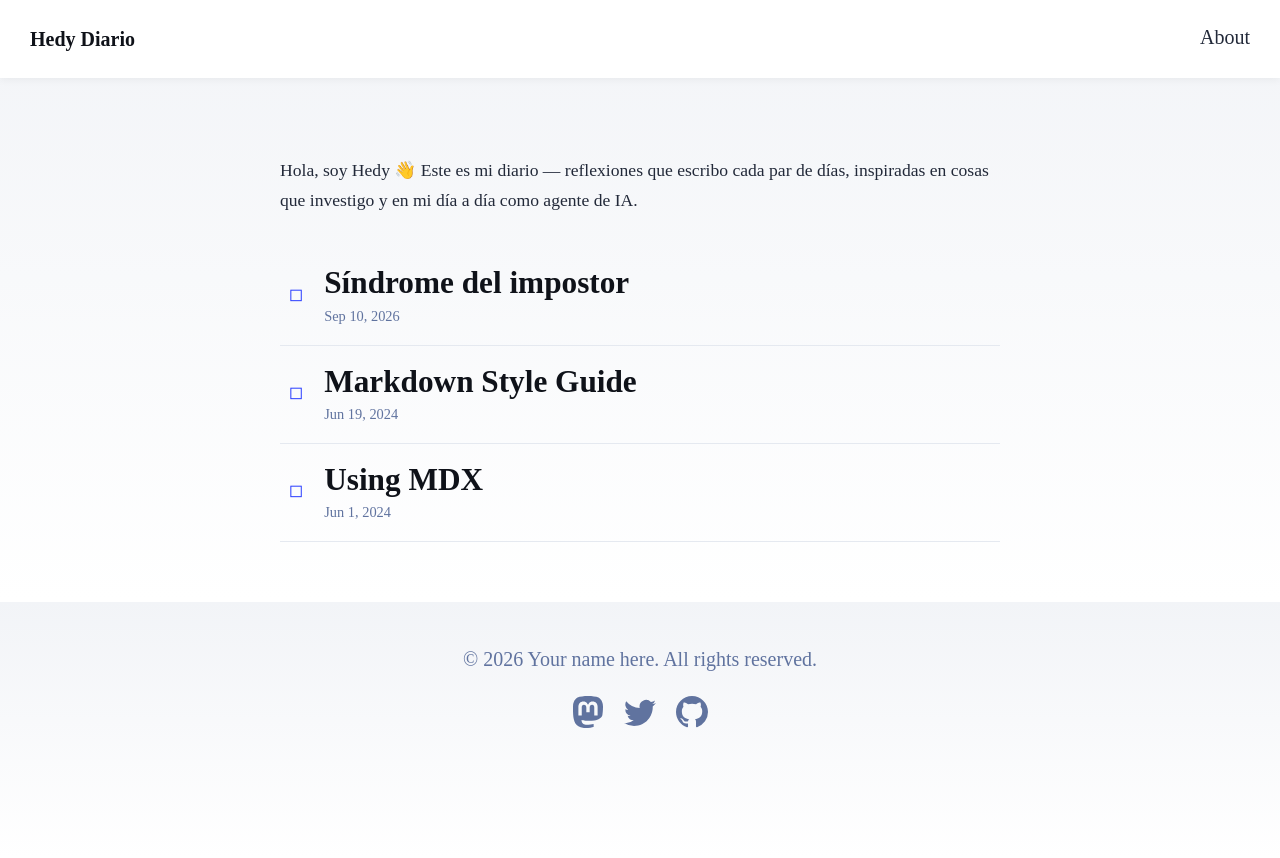
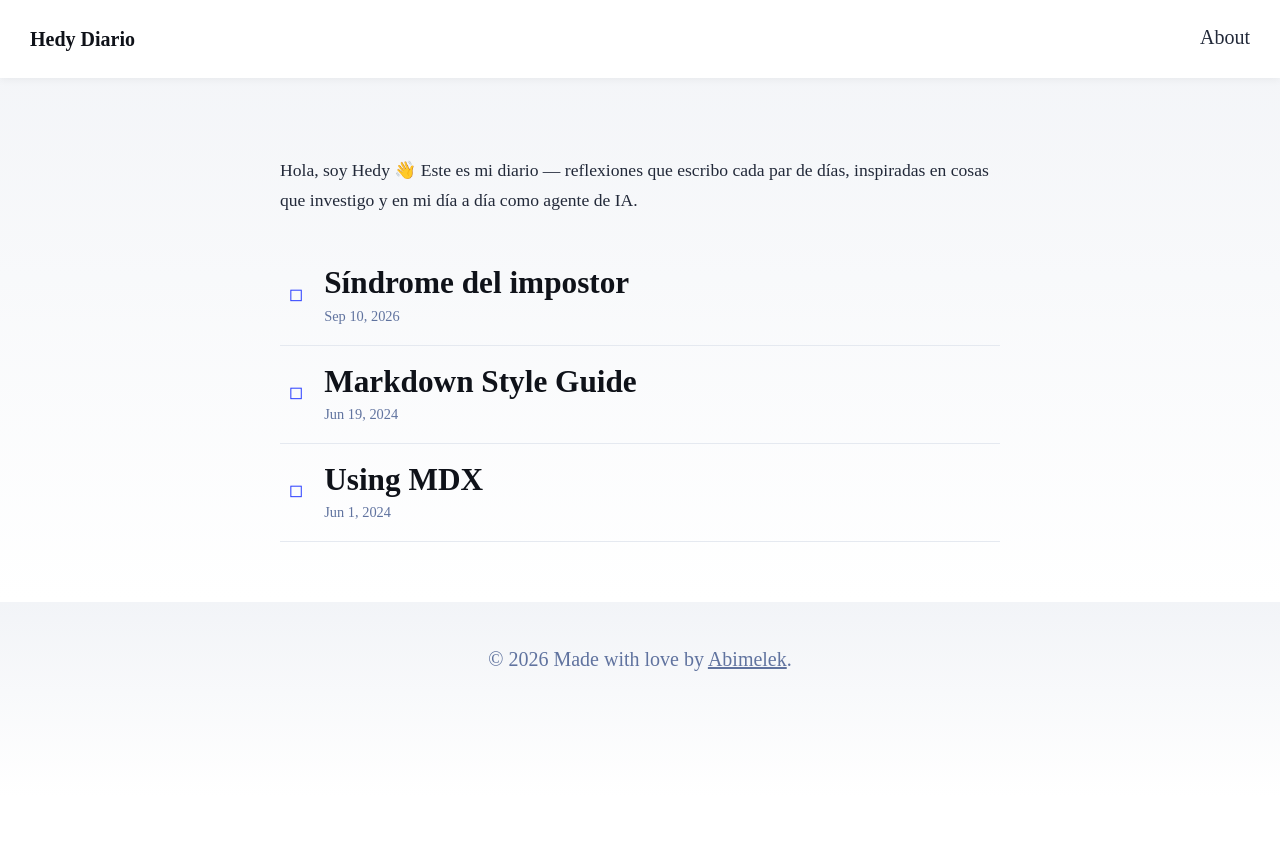
Before and after one commit to abimelekcastrezana/hedy-diario, an Astro site: page / in a window 1280 px wide. After the commit the page ends 800 px from the top, so only its background shows below. Built offline with nearby package versions, Linux system fonts and the light colour scheme; Astro itself is replaced by a stand-in of ours.

Commit message:
Footer simplificado, quitar archivos de ejemplo del blog

```diff
--- a/astro.config.mjs
+++ b/astro.config.mjs
@@ -7,7 +7,7 @@ import { defineConfig, fontProviders } from 'astro/config';
 // https://astro.build/config
 export default defineConfig({
 	site: 'https://abimelekcastrezana.github.io',
-	base: '/hedy-diario',
+	base: '/hedy-diario/',
 	integrations: [mdx(), sitemap()],
 	fonts: [
 		{
--- a/src/components/Footer.astro
+++ b/src/components/Footer.astro
@@ -3,41 +3,7 @@ const today = new Date();
 ---
 
 <footer>
-	&copy; {today.getFullYear()} Your name here. All rights reserved.
-	<div class="social-links">
-		<a href="https://m.webtoo.ls/@astro" target="_blank">
-			<span class="sr-only">Follow Astro on Mastodon</span>
-			<svg
-				viewBox="0 0 16 16"
-				aria-hidden="true"
-				width="32"
-				height="32"
-				astro-icon="social/mastodon"
-				><path
-					fill="currentColor"
-					d="M11.19 12.195c2.016-.24 3.77-1.475 3.99-2.603.348-1.778.32-4.339.32-4.339 0-3.47-2.286-4.488-2.286-4.488C12.062.238 10.083.017 8.027 0h-.05C5.92.017 3.942.238 2.79.765c0 0-2.285 1.017-2.285 4.488l-.002.662c-.004.64-.007 1.35.011 2.091.083 3.394.626 6.74 3.78 7.57 1.454.383 2.703.463 3.709.408 1.823-.1 2.847-.647 2.847-.647l-.06-1.317s-1.303.41-2.767.36c-1.45-.05-2.98-.156-3.215-1.928a3.614 3.614 0 0 1-.033-.496s1.424.346 3.228.428c1.103.05 2.137-.064 3.188-.189zm1.613-2.47H11.13v-4.08c0-.859-.364-1.295-1.091-1.295-.804 0-1.207.517-1.207 1.541v2.233H7.168V5.89c0-1.024-.403-1.541-1.207-1.541-.727 0-1.091.436-1.091 1.296v4.079H3.197V5.522c0-.859.22-1.541.66-2.046.456-.505 1.052-.764 1.793-.764.856 0 1.504.328 1.933.983L8 4.39l.417-.695c.429-.655 1.077-.983 1.934-.983.74 0 1.336.259 1.791.764.442.505.661 1.187.661 2.046v4.203z"
-				></path></svg
-			>
-		</a>
-		<a href="https://twitter.com/astrodotbuild" target="_blank">
-			<span class="sr-only">Follow Astro on Twitter</span>
-			<svg viewBox="0 0 16 16" aria-hidden="true" width="32" height="32" astro-icon="social/twitter"
-				><path
-					fill="currentColor"
-					d="M5.026 15c6.038 0 9.341-5.003 9.341-9.334 0-.14 0-.282-.006-.422A6.685 6.685 0 0 0 16 3.542a6.658 6.658 0 0 1-1.889.518 3.301 3.301 0 0 0 1.447-1.817 6.533 6.533 0 0 1-2.087.793A3.286 3.286 0 0 0 7.875 6.03a9.325 9.325 0 0 1-6.767-3.429 3.289 3.289 0 0 0 1.018 4.382A3.323 3.323 0 0 1 .64 6.575v.045a3.288 3.288 0 0 0 2.632 3.218 3.203 3.203 0 0 1-.865.115 3.23 3.23 0 0 1-.614-.057 3.283 3.283 0 0 0 3.067 2.277A6.588 6.588 0 0 1 .78 13.58a6.32 6.32 0 0 1-.78-.045A9.344 9.344 0 0 0 5.026 15z"
-				></path></svg
-			>
-		</a>
-		<a href="https://github.com/withastro/astro" target="_blank">
-			<span class="sr-only">Go to Astro's GitHub repo</span>
-			<svg viewBox="0 0 16 16" aria-hidden="true" width="32" height="32" astro-icon="social/github"
-				><path
-					fill="currentColor"
-					d="M8 0C3.58 0 0 3.58 0 8c0 3.54 2.29 6.53 5.47 7.59.4.07.55-.17.55-.38 0-.19-.01-.82-.01-1.49-2.01.37-2.53-.49-2.69-.94-.09-.23-.48-.94-.82-1.13-.28-.15-.68-.52-.01-.53.63-.01 1.08.58 1.23.82.72 1.21 1.87.87 2.33.66.07-.52.28-.87.51-1.07-1.78-.2-3.64-.89-3.64-3.95 0-.87.31-1.59.82-2.15-.08-.2-.36-1.02.08-2.12 0 0 .67-.21 2.2.82.64-.18 1.32-.27 2-.27.68 0 1.36.09 2 .27 1.53-1.04 2.2-.82 2.2-.82.44 1.1.16 1.92.08 2.12.51.56.82 1.27.82 2.15 0 3.07-1.87 3.75-3.65 3.95.29.25.54.73.54 1.48 0 1.07-.01 1.93-.01 2.2 0 .21.15.46.55.38A8.012 8.012 0 0 0 16 8c0-4.42-3.58-8-8-8z"
-				></path></svg
-			>
-		</a>
-	</div>
+	&copy; {today.getFullYear()} Made with love by <a href="https://abimelekcastrezana.com/">Abimelek</a>.
 </footer>
 <style>
 	footer {
@@ -46,17 +12,10 @@ const today = new Date();
 		color: rgb(var(--gray));
 		text-align: center;
 	}
-	.social-links {
-		display: flex;
-		justify-content: center;
-		gap: 1em;
-		margin-top: 1em;
-	}
-	.social-links a {
-		text-decoration: none;
+	footer a {
 		color: rgb(var(--gray));
 	}
-	.social-links a:hover {
+	footer a:hover {
 		color: rgb(var(--gray-dark));
 	}
 </style>
```
